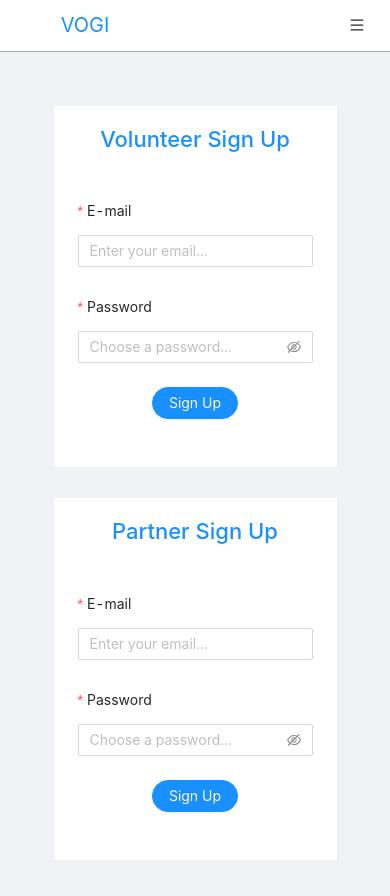
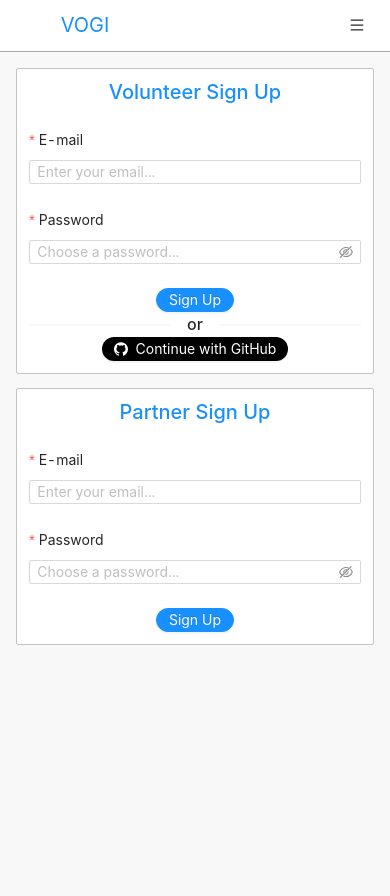
Before and after one commit to Lagbana/vogi, a React (Create React App) app in the folder client/: page /signup in a window 390 px wide. Built offline with nearby package versions, Linux system fonts and the light colour scheme.

Commit message:
Made the signup form responsive

```diff
--- a/client/src/components/LogInForms/volunteerForm.js
+++ b/client/src/components/LogInForms/volunteerForm.js
@@ -1,7 +1,8 @@
 import React from 'react'
 import { Redirect } from 'react-router-dom'
-import { Form as AntForm, Input, Button } from 'antd'
+import { Form as AntForm, Input, Button, Divider } from 'antd'
 import API from '../../utils/API'
+import { GithubOutlined } from '@ant-design/icons'
 
 const styling = {
   formLayout: {
@@ -92,6 +93,13 @@ function VolunteerLogIn () {
           Log In
         </Button>
       </AntForm.Item>
+      <Divider>or</Divider>
+      <AntForm.Item>
+        <Button style={styling.githubButton} type='primary' shape='round'>
+          <GithubOutlined />
+          Continue with GitHub
+        </Button>
+      </AntForm.Item>
     </AntForm>
   )
 }
--- a/client/src/components/SignUpForms/partnerForm.js
+++ b/client/src/components/SignUpForms/partnerForm.js
@@ -2,7 +2,10 @@ import React, { useState } from 'react'
 import { Redirect } from 'react-router-dom'
 import { Form as AntForm, Input, Button } from 'antd'
 import API from '../../utils/API'
+import useWindowSize from '../../utils/useWindowSize'
 
+function PartnerSignUp () {
+  const [width, height] = useWindowSize()
   const styling = {
     formLayout: {
       labelCol: {
@@ -15,10 +18,11 @@ const styling = {
     githubButton: {
       backgroundColor: 'black',
       border: 'none'
+    },
+    responsiveMargin: {
+      marginBottom: width > 767 ? 12 : 0
     }
   }
-
-function PartnerSignUp () {
   const [form] = AntForm.useForm()
   const isAuthenticated = localStorage.getItem('tokens')
   if (isAuthenticated) return <Redirect to='/user/dashboard' />
@@ -57,6 +61,7 @@ function PartnerSignUp () {
 
   return (
     <AntForm
+      size={width > 575 ? 'default' : 'small'}
       form={form}
       name='partner form'
       initialValues={{ email: '', password: '', remember: true }}
@@ -90,7 +95,7 @@ function PartnerSignUp () {
       >
         <Input.Password placeholder='Choose a password...' />
       </AntForm.Item>
-      <AntForm.Item>
+      <AntForm.Item style={styling.responsiveMargin}>
         <Button type='primary' shape='round' htmlType='submit'>
           Sign Up
         </Button>
--- a/client/src/components/SignUpForms/volunteerForm.js
+++ b/client/src/components/SignUpForms/volunteerForm.js
@@ -1,8 +1,12 @@
 import React, { useState } from 'react'
 import { Redirect } from 'react-router-dom'
-import { Form as AntForm, Input, Button } from 'antd'
+import { Form as AntForm, Input, Button, Divider } from 'antd'
 import API from '../../utils/API'
+import { GithubOutlined } from '@ant-design/icons'
+import useWindowSize from '../../utils/useWindowSize'
 
+function VolunteerSignUp () {
+  const [width, height] = useWindowSize()
   const styling = {
     formLayout: {
       labelCol: {
@@ -15,13 +19,14 @@ const styling = {
     githubButton: {
       backgroundColor: 'black',
       border: 'none'
+    },
+    responsiveMargin: {
+      marginBottom: width > 767 ? 12 : 0,
+      marginTop: width > 767 ? 12 : 0
     }
   }
-
-function VolunteerSignUp () {
   const [form] = AntForm.useForm()
   const isAuthenticated = localStorage.getItem('tokens')
-  const [error, setError] = useState('')
   if (isAuthenticated) return <Redirect to='/user/dashboard' />
 
   const onFinish = values => {
@@ -58,6 +63,7 @@ function VolunteerSignUp () {
   return (
     <>
       <AntForm
+        size={width > 575 ? 'default' : 'small'}
         form={form}
         name='volunteer form'
         initialValues={{ email: '', password: '', remember: true }}
@@ -91,9 +97,16 @@ function VolunteerSignUp () {
         >
           <Input.Password placeholder='Choose a password...' />
         </AntForm.Item>
-        <AntForm.Item>
+        <AntForm.Item style={styling.responsiveMargin}>
           <Button type='primary' shape='round' htmlType='submit'>
             Sign Up
+          </Button>
+        </AntForm.Item>
+        <Divider style={styling.responsiveMargin}>or</Divider>
+        <AntForm.Item style={styling.responsiveMargin}>
+          <Button style={styling.githubButton} type='primary' shape='round'>
+            <GithubOutlined />
+            Continue with GitHub
           </Button>
         </AntForm.Item>
       </AntForm>
--- a/client/src/pages/Login/index.js
+++ b/client/src/pages/Login/index.js
@@ -15,18 +15,19 @@ const styling = {
   content: {
     padding: 24,
     margin: 0,
-    minHeight: '100vh'
+    minHeight: '100vh',
+    backgroundColor: '#F8F8F8'
   },
   volunteerCard: {
     width: '100%',
     marginLeft: '0rem',
-    // border: '1px darkGray solid',
+    border: '1px darkGray solid',
     marginTop: '10%'
   },
   partnerCard: {
     width: '100%',
     marginLeft: '0rem',
-    // border: '1px darkGray solid',
+    border: '1px darkGray solid',
     marginTop: '10%'
   }
 }
@@ -38,7 +39,7 @@ function Login () {
       <Layout>
         <Content style={styling.content}>
           <Row justify='center'>
-            <Col xl={10} lg={10} md={20} sm={20} xs={20} >
+            <Col xl={10} lg={10} md={20} sm={20} xs={20}>
               <Card
                 shape='round'
                 title='Volunteer Log In'
@@ -51,7 +52,7 @@ function Login () {
             <Col className='gutter-row' xl={3} lg={3} md={0} sm={0} xs={0}>
               <Divider
                 type='vertical'
-                style={{ borderColor: '#c4c4c4', minHeight: '60vh' }}
+                style={{ borderColor: 'darkGray', minHeight: '80vh' }}
               ></Divider>
             </Col>
 
--- a/client/src/pages/Signup/index.js
+++ b/client/src/pages/Signup/index.js
@@ -3,46 +3,50 @@ import PartnerForm from '../../components/SignUpForms/partnerForm'
 import VolunteerForm from '../../components/SignUpForms/volunteerForm'
 import { Layout, Card, Row, Col, Divider } from 'antd'
 import Navbar from '../../components/Navbar'
+import useWindowSize from '../../utils/useWindowSize'
 
 const { Content } = Layout
 
+function SignUp () {
+  const [width, height] = useWindowSize()
   const styling = {
     wrapper: {},
     header: {
       border: 'none',
       color: '#1890ff',
-    fontSize: '22px'
+      fontSize: width > 990 ? 22 : 20
     },
     content: {
-    padding: 24,
+      paddingTop: width > 990 ? 24 : 16,
       margin: 0,
-    minHeight: '100vh'
+      minHeight: '100vh',
+      backgroundColor: '#F8F8F8'
     },
     volunteerCard: {
       width: '100%',
       marginLeft: '0rem',
-    // border: '1px darkGray solid',
-    marginTop: '10%'
+      marginBottom: width > 990 ? '0%' : '4%',
+      marginTop: width > 990 ? '10%' : '0%',
+      border: '1px #C4C4C4 solid'
     },
 
     partnerCard: {
       width: '100%',
       marginLeft: '0rem',
-    // border: '1px darkGray solid',
-    marginTop: '10%'
+      marginBottom: width > 990 ? '0%' : '4%',
+      marginTop: width > 990 ? '15%' : '0%',
+      border: '1px #C4C4C4 solid'
     }
   }
-
-function SignUp () {
   return (
     <>
       <Navbar />
       <Layout>
         <Content style={styling.content}>
-
           <Row justify='center'>
-            <Col xl={10} lg={10} md={20} sm={20} xs={20}>
+            <Col xl={10} lg={10} md={18} sm={20} xs={22}>
               <Card
+                size={width > 767 ? 'default' : 'small'}
                 title='Volunteer Sign Up'
                 headStyle={styling.header}
                 style={styling.volunteerCard}
@@ -53,11 +57,12 @@ function SignUp () {
             <Col className='gutter-row' xl={3} lg={3} md={0} sm={0} xs={0}>
               <Divider
                 type='vertical'
-                style={{ borderColor: '#c4c4c4', minHeight: '60vh' }}
+                style={{ borderColor: 'darkGray', minHeight: '80vh' }}
               ></Divider>
             </Col>
-            <Col xl={10} lg={10} md={20} sm={20} xs={20}>
+            <Col xl={10} lg={10} md={18} sm={20} xs={22}>
               <Card
+                size={width > 767 ? 'default' : 'small'}
                 title='Partner Sign Up'
                 headStyle={styling.header}
                 style={styling.partnerCard}
```
Also changed, not shown: 2 other files (tests, documents, lock files or other folders). Lines whose indentation alone changed are shown as unchanged.
